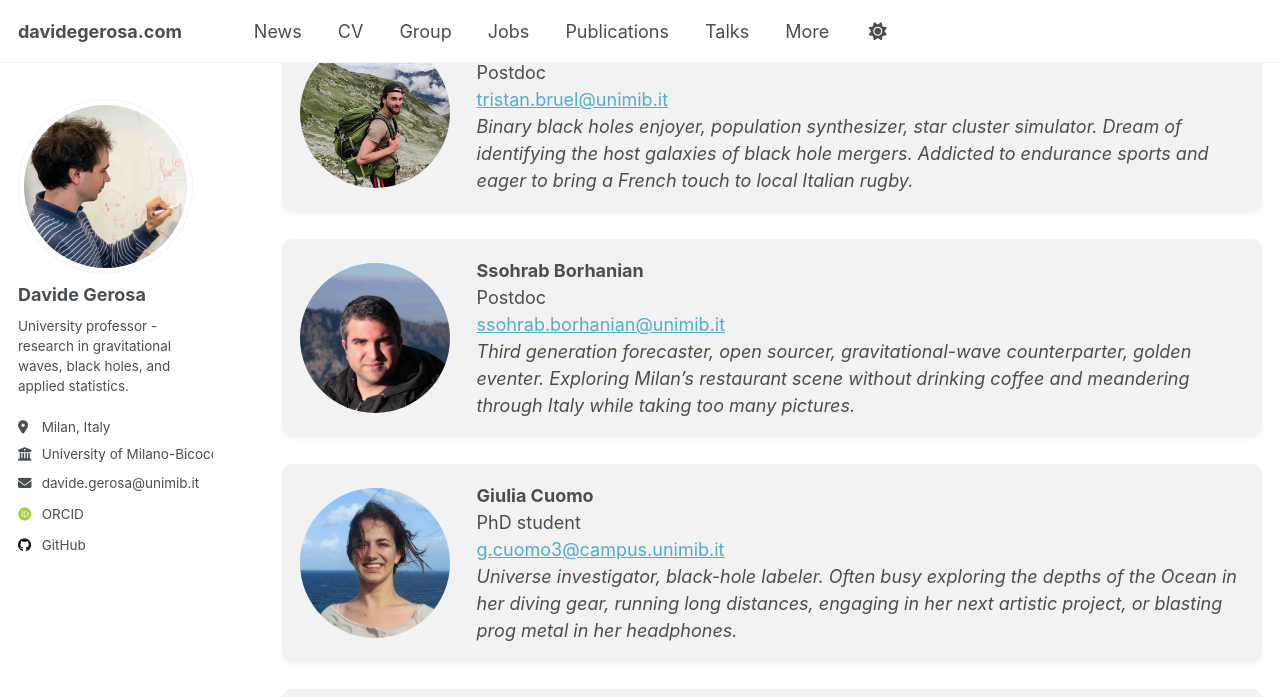
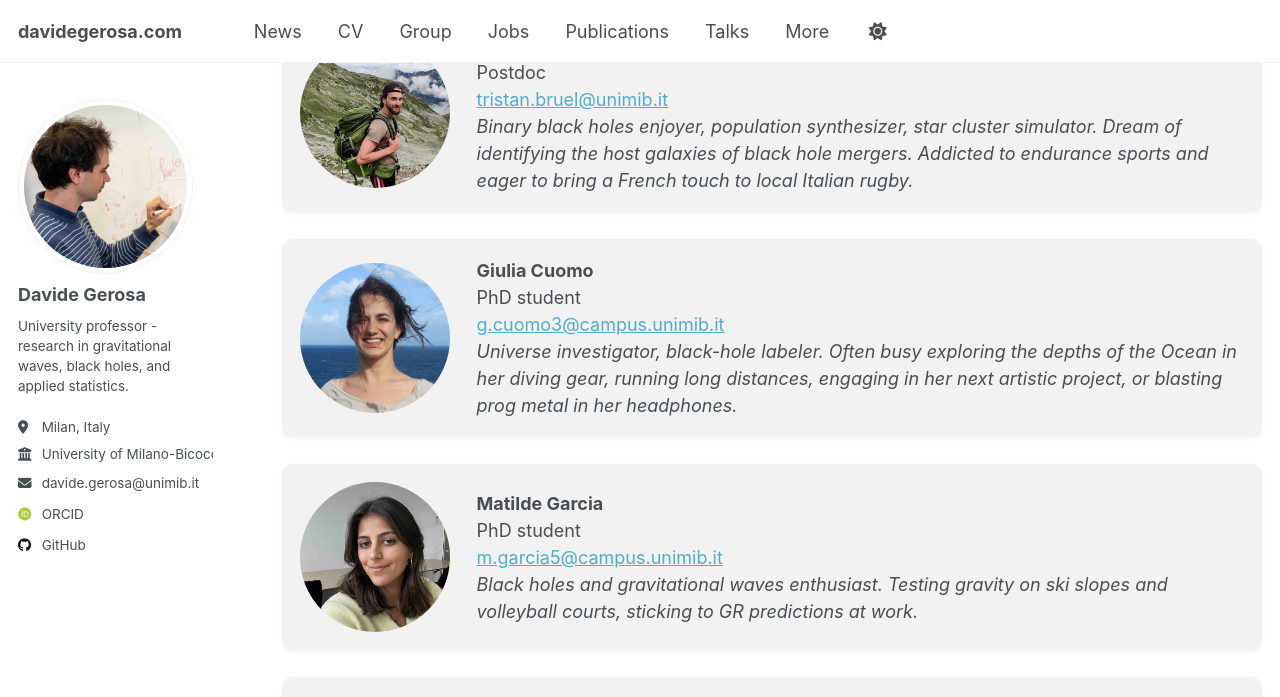
Before and after one commit to dgerosa/website, a Jekyll site: the page built from _pages/group.md, in a window 1280 px wide and 900 px high, scrolled down 731 px, cut to the strip 0-697 px from the top of the window. Built offline with Jekyll 4.4.1, drawn with Linux system fonts in a browser that asks for light colours; some web fonts are replaced; some of the changed text lies outside the part shown.

Commit message:
Website update from workflow

```diff
--- a/_pages/_group.md
+++ b/_pages/_group.md
@@ -27,15 +27,6 @@ Here are the amazing people in my group. Come visit and chat science with us! If
     Postdoc<br>
 <a href="mailto:tristan.bruel@unimib.it">tristan.bruel@unimib.it</a><br>
     <em>Binary black holes enjoyer, population synthesizer, star cluster simulator. Dream of identifying the host galaxies of black hole mergers. Addicted to endurance sports and eager to bring a French touch to local Italian rugby.</em>
-  </div>
-</div>
-<div class="person">
-  <img src="{{ '/images/ssohrab-borhanian.jpg' | relative_url }}" alt="Ssohrab Borhanian" class="person-photo">
-  <div class="person-text">
-    <strong>Ssohrab Borhanian</strong><br>
-    Postdoc<br>
-<a href="mailto:ssohrab.borhanian@unimib.it">ssohrab.borhanian@unimib.it</a><br>
-    <em>Third generation forecaster, open sourcer, gravitational-wave counterparter, golden eventer. Exploring Milan’s restaurant scene without drinking coffee and meandering through Italy while taking too many pictures.</em>
   </div>
 </div>
 <div class="person">
```
Also changed, not shown: other parts of _pages/_group.md (+2 -1 lines), _pages/_citations.md (+4 -4 lines), _pages/_publications.md (+1 -1 lines), _pages/_talks.md (+1 -1 lines).
